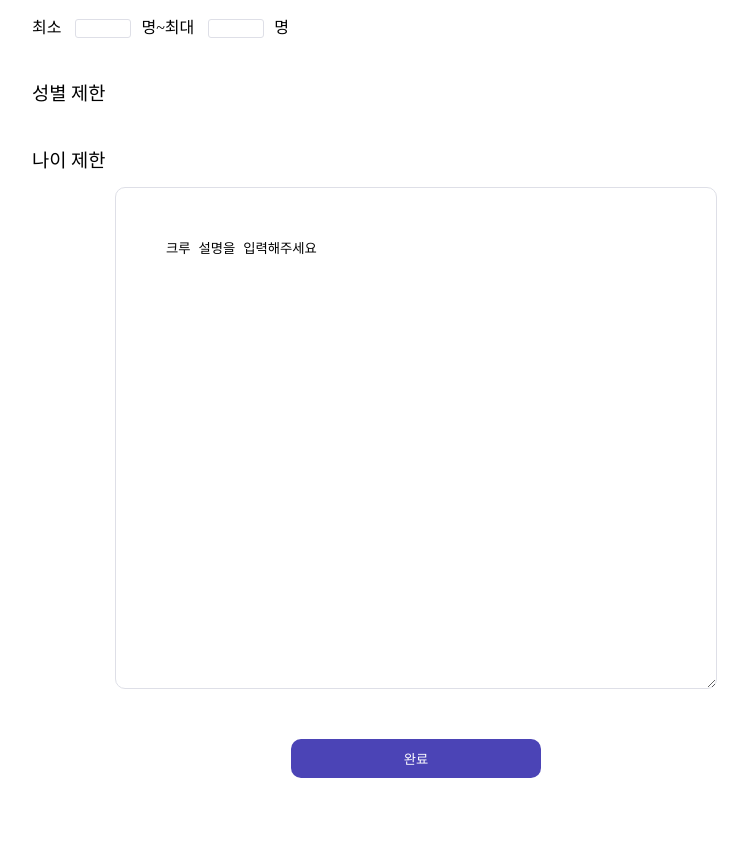
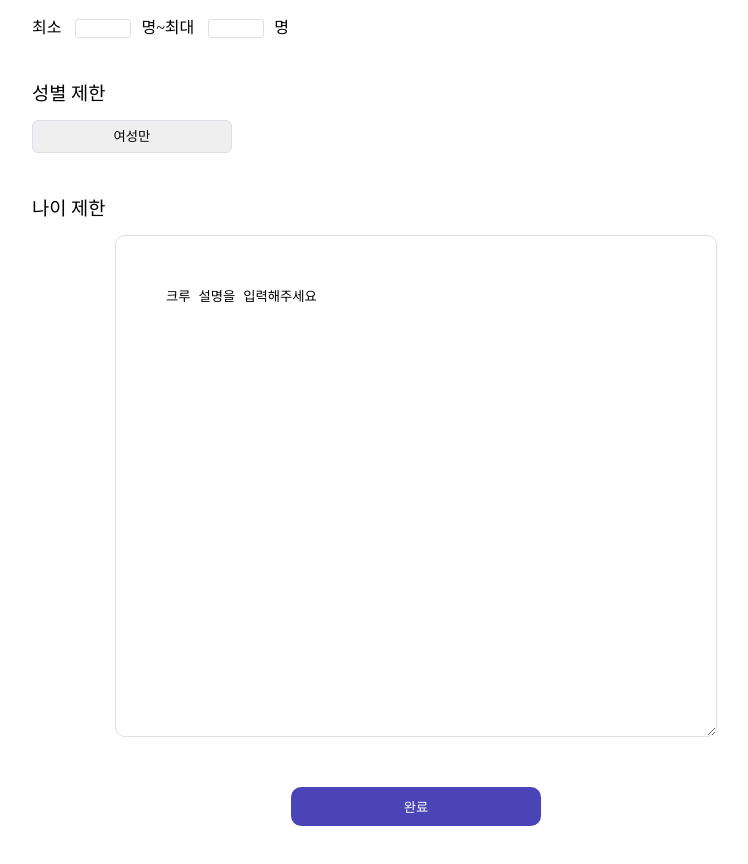
Before and after one commit to MODU-MOIM/momo-web, a React (Create React App) app: page / in a window 1280 px wide. Shown: the part 1200-2064 px from the top of the page, without its empty margins (224-972 px from the left). Built offline with nearby package versions, Linux system fonts and the light colour scheme.

Commit message:
feat: GenderSelect 셀렉트박스 구현

```diff
--- /dev/null
+++ b/src/pages/Crew/Components/SelectBox.jsx
@@ -0,0 +1,35 @@
+import React from 'react';
+import styled from 'styled-components';
+
+export const GenderSelect = () => {
+  return (
+    <Container>
+      <StyledSelect name="genderSelect" defaultValue="제한없음">
+        <option value="onlyFemale">여성만</option>
+        <option value="onlyMale">남성만</option>
+        <option value="noLimit">제한없음</option>
+      </StyledSelect>
+    </Container>
+  );
+};
+
+
+const Container = styled.div`
+  width: 200px;
+`;
+
+const StyledSelect = styled.select`
+  width: 100%;
+  padding: 8px;
+  text-align: center;
+  border: 1px solid #DEDFE7;
+  border-radius: 6px;
+  cursor: pointer;
+  appearance: none;
+  &:hover {
+    border-color: #4B44B6;
+  }
+  &:focus {
+    outline: none;
+  }
+`;
--- a/src/pages/Crew/CrewCreate.jsx
+++ b/src/pages/Crew/CrewCreate.jsx
@@ -2,6 +2,7 @@ import React from "react";
 import styled from "styled-components";
 import SetCategory from "./Components/SetCategory";
 import SetRegion from "./Components/SetRegion";
+import { GenderSelect } from "./Components/SelectBox";
 
 export default function CrewCreate() {
     return(
@@ -38,9 +39,11 @@ export default function CrewCreate() {
                     <span>명</span>
                     {/* 성별 설정 */}
                     <ItemTitle>성별 제한</ItemTitle>
+                    <GenderSelect/>
 
                     {/* 나이 설정 */}
                     <ItemTitle>나이 제한</ItemTitle>
+
                 </CrewSettings>
 
                 {/* <ItemTitle>크루 설명</ItemTitle> */}
```
